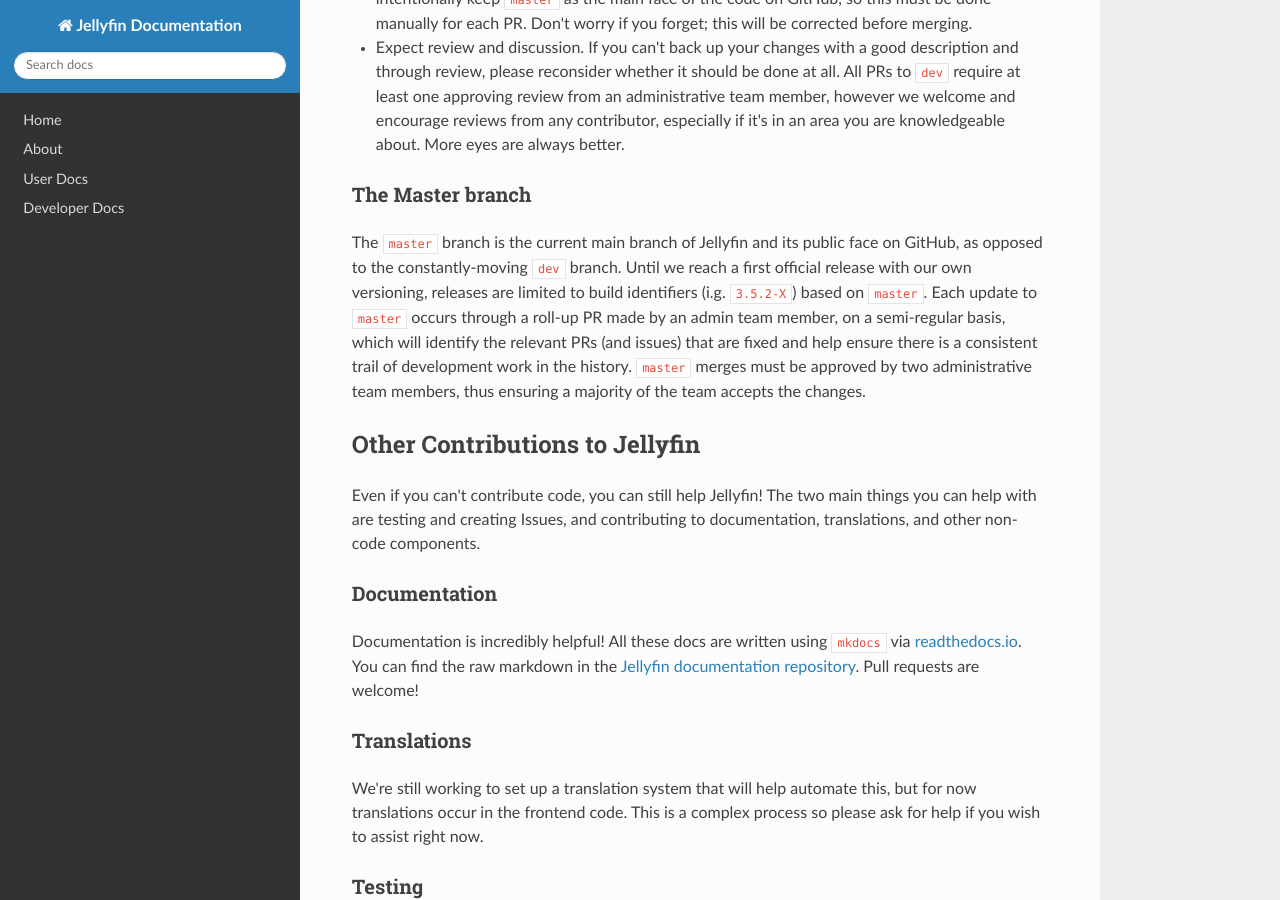
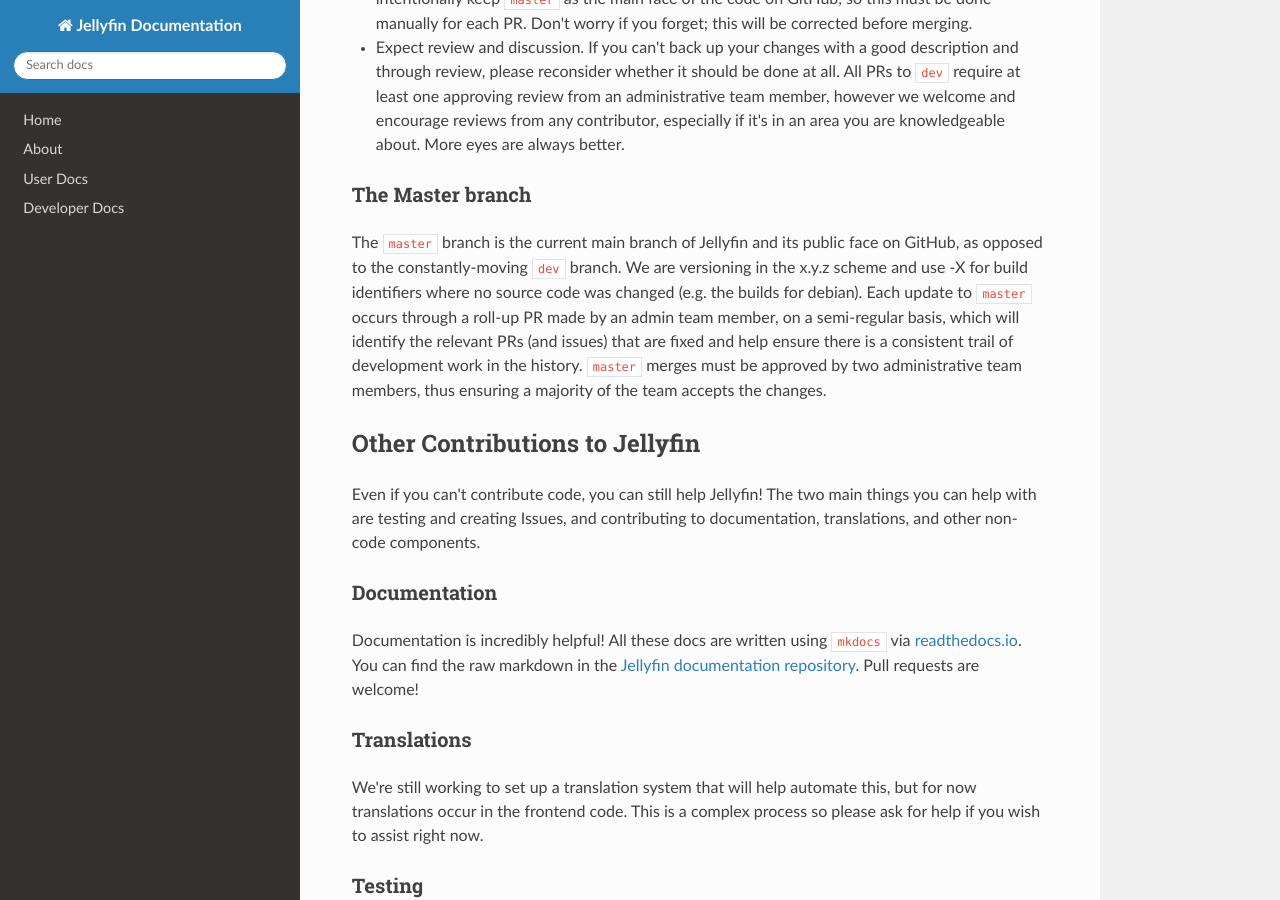
Before and after one commit to jellyfin-archive/jellyfin-docs, an MkDocs documentation site: the page built from docs/developer-docs/contributing.md, in a window 1280 px wide and 900 px high, scrolled down 2729 px. Built offline with MkDocs 1.6.1, drawn with Linux system fonts in a browser that asks for light colours; nearby versions of some CDN libraries.

Commit message:
Changed description of master branch in Contributing
Since Jellyfin had its first release, we are no longer using the build identifiers but have our own version numbering. This is adapted in the description of the master branch to match the current versioning scheme.

```diff
--- a/docs/developer-docs/contributing.md
+++ b/docs/developer-docs/contributing.md
@@ -97,7 +97,7 @@ When submitting a new PR, please ensure you do the following things. If you have
 
 ### The Master branch
 
-The `master` branch is the current main branch of Jellyfin and its public face on GitHub, as opposed to the constantly-moving `dev` branch. Until we reach a first official release with our own versioning, releases are limited to build identifiers (i.g. `3.5.2-X`) based on `master`. Each update to `master` occurs through a roll-up PR made by an admin team member, on a semi-regular basis, which will identify the relevant PRs (and issues) that are fixed and help ensure there is a consistent trail of development work in the history. `master` merges must be approved by two administrative team members, thus ensuring a majority of the team accepts the changes.
+The `master` branch is the current main branch of Jellyfin and its public face on GitHub, as opposed to the constantly-moving `dev` branch. We are versioning in the x.y.z scheme and use -X for build identifiers where no source code was changed (e.g. the builds for debian). Each update to `master` occurs through a roll-up PR made by an admin team member, on a semi-regular basis, which will identify the relevant PRs (and issues) that are fixed and help ensure there is a consistent trail of development work in the history. `master` merges must be approved by two administrative team members, thus ensuring a majority of the team accepts the changes.
 
 ## Other Contributions to Jellyfin
 
```
